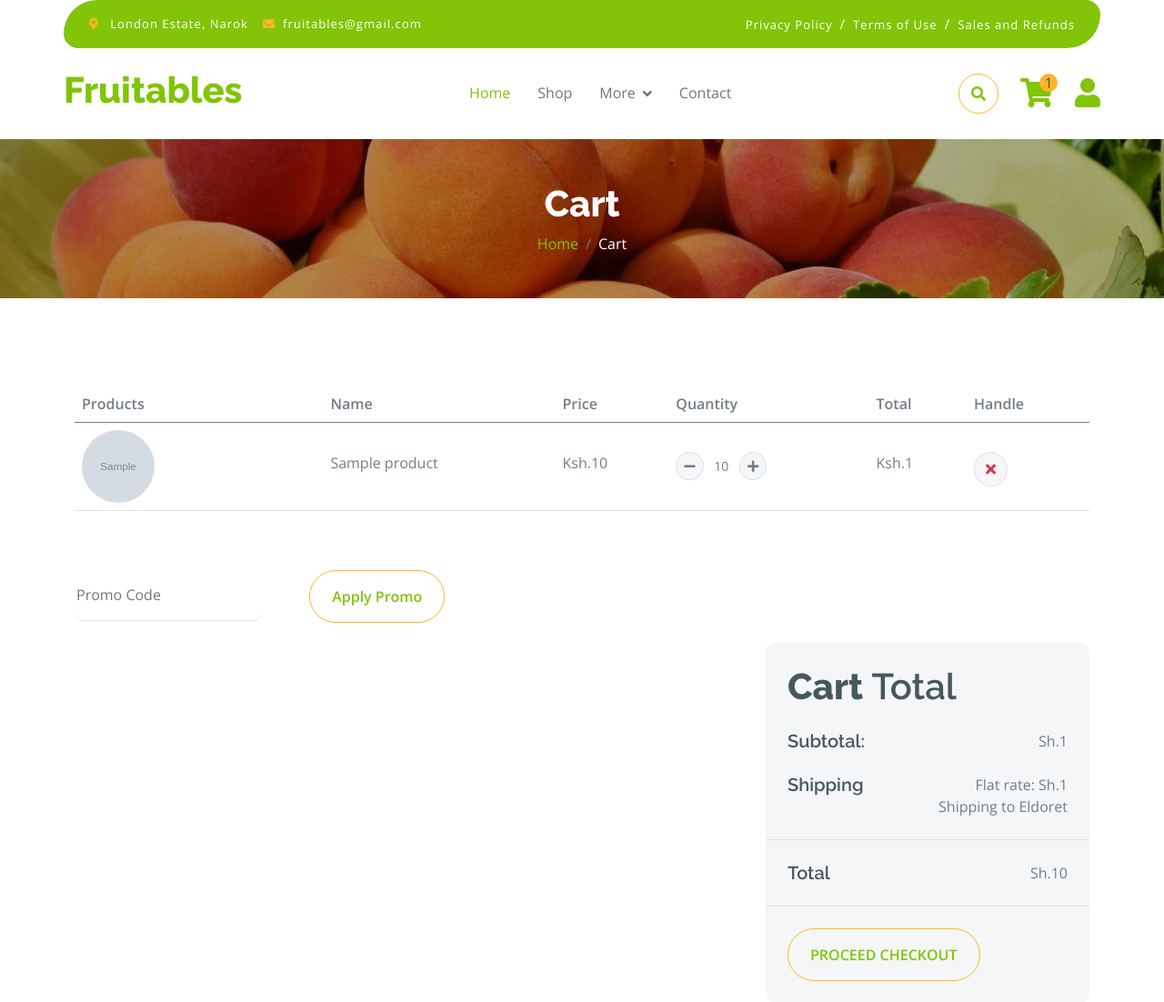
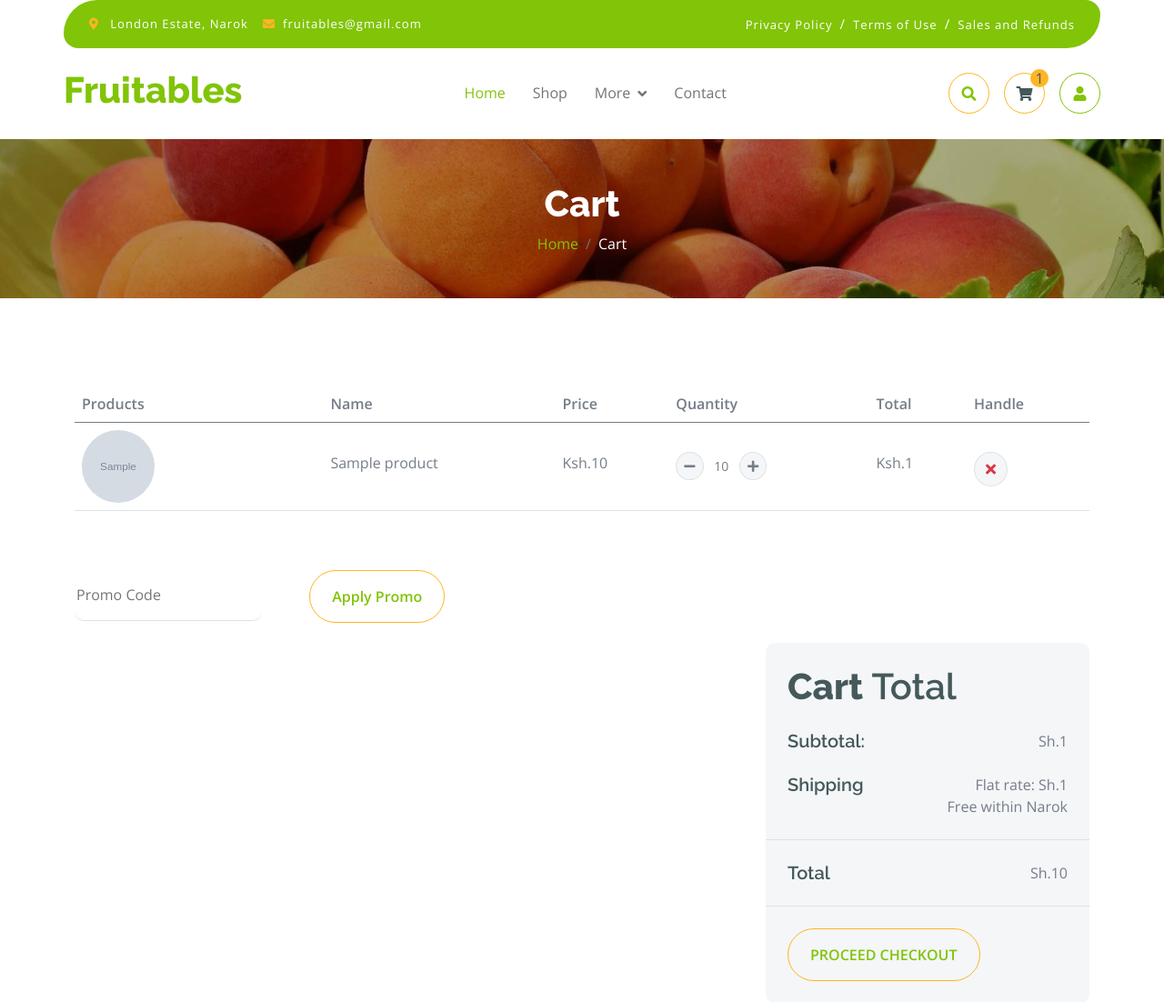
Before and after one commit to MuliJob/fruitables, a Django app: template fruitable/web/templates/cart.html in a window 1280 px wide. Shown: the top 1102 px of the page at 91% size. Run offline with Django 5.2, Linux system fonts and the light colour scheme; the template is opened without the code that fills it: most values are stand-ins (such as "Sample title", 1, 10 or a date in 2020); grey boxes marked "Sample" are stand-in pictures; some libraries are stand-ins or nearby versions.

Commit message:
Added error messages and modified icons

```diff
--- a/fruitable/custom_user/views.py
+++ b/fruitable/custom_user/views.py
@@ -54,6 +54,7 @@ def my_login(request):
 
             if user is not None:
                 login(request, user)
+                messages.success(request, f"Logged in successful. Welcome {email}")
                 return redirect("shop")
             else:
                 messages.error(request, "Invalid email or password.")
@@ -65,5 +66,5 @@ def my_login(request):
 def user_logout(request):
     """Logout function"""
     auth.logout(request)
-
-    return redirect("")
+    messages.success(request, "You have been logged out.")
+    return redirect("shop")
--- a/fruitable/web/templates/cart.html
+++ b/fruitable/web/templates/cart.html
@@ -126,7 +126,7 @@
                                         <p class="mb-0">Flat rate: Sh.{{ total_shipping_fee }}</p>
                                     </div>
                                 </div>
-                                <p class="mb-0 text-end">Shipping to Eldoret</p>
+                                <p class="mb-0 text-end">Free within Narok</p>
                             </div>
                             <div class="py-4 mb-4 border-top border-bottom d-flex justify-content-between">
                                 <h5 class="mb-0 ps-4 me-4">Total</h5>
--- a/fruitable/web/templates/layout/navbar.html
+++ b/fruitable/web/templates/layout/navbar.html
@@ -31,16 +31,38 @@
                   </div>
                   <a href="{% url 'contact' %}" class="nav-item nav-link">Contact</a>
               </div>
-              <div class="d-flex m-3 me-0">
-                  <button class="btn-search btn border border-secondary btn-md-square rounded-circle bg-white me-4" data-bs-toggle="modal" data-bs-target="#searchModal"><i class="fas fa-search text-primary"></i></button>
-                  <a href="{% url 'cart_page' %}" class="position-relative me-4 my-auto">
-                      <i class="fa fa-shopping-cart fa-2x"></i>
-                      <span class="position-absolute bg-secondary rounded-circle d-flex align-items-center justify-content-center text-dark px-1" style="top: -5px; left: 21px; height: 20px; min-width: 20px;">{{ cart_count }}</span>
-                  </a>
-                  <a href="{% url 'login' %}" class="my-auto">
-                      <i class="fas fa-user fa-2x"></i>
-                  </a>
-              </div>
+              <div class="d-flex m-3 me-0 align-items-center">
+                    <button class="btn btn-outline-secondary btn-md-square rounded-circle d-flex align-items-center justify-content-center me-3"
+                        data-bs-toggle="modal" data-bs-target="#searchModal" style="width: 45px; height: 45px;">
+                        <i class="fas fa-search text-primary"></i>
+                    </button>
+
+                    <a href="{% url 'cart_page' %}" class="btn btn-outline-secondary btn-md-square rounded-circle position-relative d-flex align-items-center justify-content-center me-3"
+                        style="width: 45px; height: 45px;">
+                        <i class="fa fa-shopping-cart text-dark"></i>
+                        <span class="position-absolute bg-secondary rounded-circle d-flex align-items-center justify-content-center text-dark px-1"
+                            style="top: -5px; right: -5px; height: 20px; min-width: 20px;">
+                            {{ cart_count }}
+                        </span>
+                    </a>
+
+                    {% if request.user.is_authenticated %}
+                        <a href="" class="btn btn-outline-primary btn-md-square rounded-circle d-flex align-items-center justify-content-center me-3"
+                            style="width: 45px; height: 45px;">
+                            <i class="fas fa-user-circle"></i>
+                        </a>
+
+                        <a href="{% url 'logout' %}" class="btn btn-outline-danger btn-md-square rounded-circle d-flex align-items-center justify-content-center"
+                            style="width: 45px; height: 45px;">
+                            <i class="fas fa-sign-out-alt"></i>
+                        </a>
+                    {% else %}
+                        <a href="{% url 'login' %}" class="btn btn-outline-primary btn-md-square rounded-circle d-flex align-items-center justify-content-center"
+                            style="width: 45px; height: 45px;">
+                            <i class="fas fa-user"></i>
+                        </a>
+                    {% endif %}
+                </div>
           </div>
       </nav>
   </div>
```
